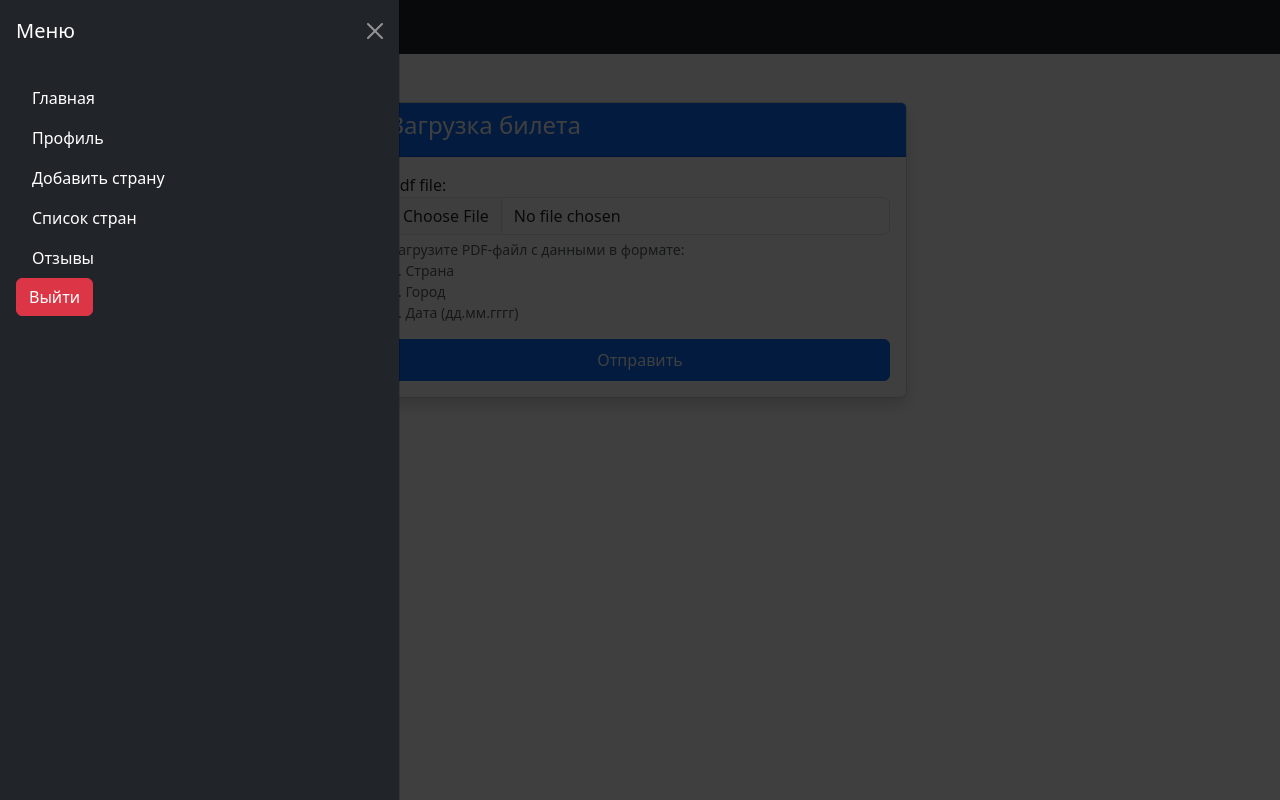
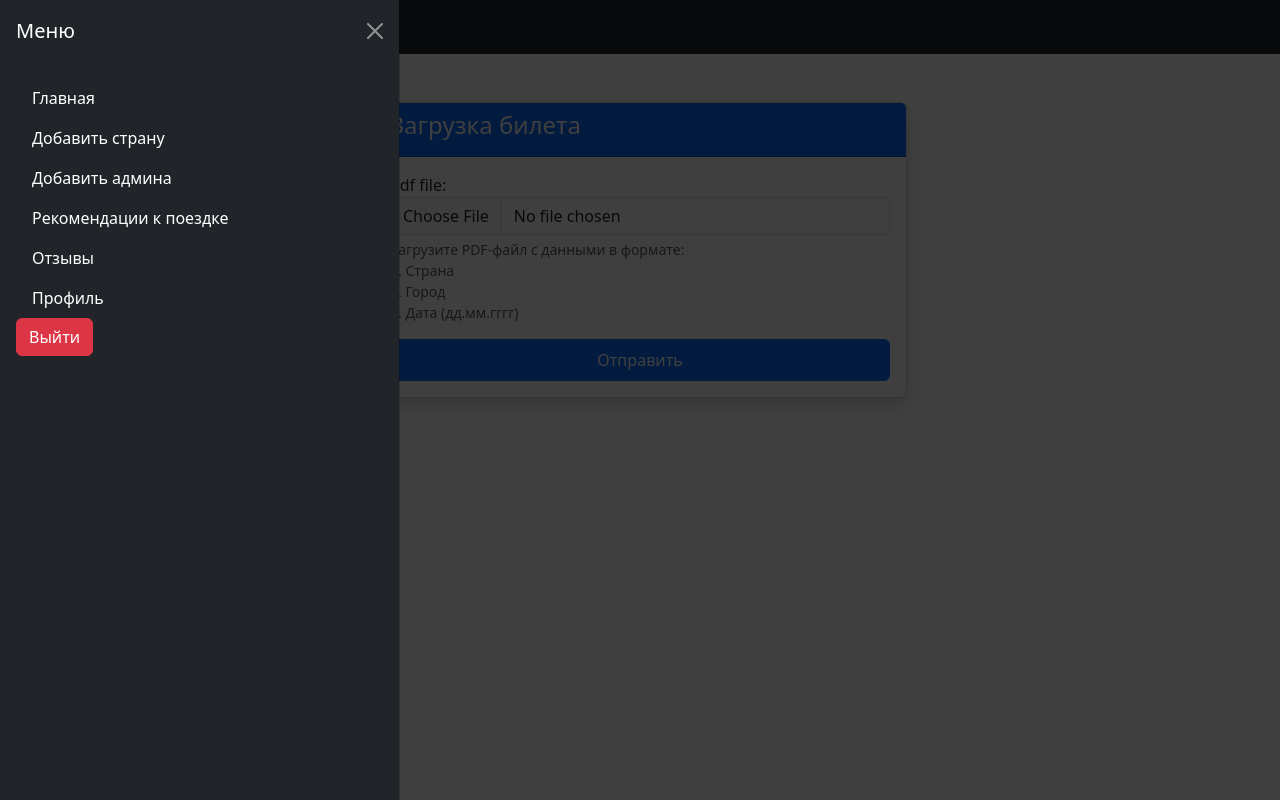
Before and after one commit to uzallar/Forecast-friend, a Django app: page /add_ticket/ in a window 1280 px wide, after a click on "☰ Меню". Run offline with Django 5.2, Linux system fonts and the light colour scheme; a user stored in the database is signed in.

Commit message:
норм менюшка, страница главно+ая пока не работает потому что дэшборда нет

```diff
--- a/forecast_friend/core/templates/base.html
+++ b/forecast_friend/core/templates/base.html
@@ -1,14 +1,11 @@
-<!-- templates/base.html -->
 <!DOCTYPE html>
 <html lang="en">
+
 <head>
   <meta charset="UTF-8" />
   <title>Мой сайт</title>
   <!-- Bootstrap CSS -->
-    <link
-      href="https://cdn.jsdelivr.net/npm/bootstrap@5.3.2/dist/css/bootstrap.min.css"
-      rel="stylesheet"
-    />
+  <link href="https://cdn.jsdelivr.net/npm/bootstrap@5.3.2/dist/css/bootstrap.min.css" rel="stylesheet" />
   <style>
     body {
       overflow-x: hidden;
@@ -22,20 +19,12 @@
 <div aria-live="polite" aria-atomic="true" class="position-relative">
   <div class="toast-container position-fixed top-0 end-0 p-3">
     {% for message in messages %}
-      <div
-        class="toast align-items-center bg-warning text-dark border-0"
-        role="alert"
-        aria-live="assertive"
-        aria-atomic="true"
-      >
+    <div class="toast align-items-center bg-warning text-dark border-0" role="alert" aria-live="assertive"
+      aria-atomic="true">
       <div class="d-flex">
         <div class="toast-body">{{ message }}</div>
-          <button
-            type="button"
-            class="btn-close btn-close-white me-2 m-auto"
-            data-bs-dismiss="toast"
-            aria-label="Закрыть"
-          ></button>
+        <button type="button" class="btn-close btn-close-white me-2 m-auto" data-bs-dismiss="toast"
+          aria-label="Закрыть"></button>
       </div>
     </div>
     {% endfor %}
@@ -57,64 +46,43 @@
   <!-- Кнопка открытия меню -->
   <nav class="navbar navbar-dark bg-dark">
     <div class="container-fluid">
-        <button
-          class="btn btn-outline-light"
-          type="button"
-          data-bs-toggle="offcanvas"
-          data-bs-target="#sidebarMenu"
-          aria-controls="sidebarMenu"
-        >
+      <button class="btn btn-outline-light" type="button" data-bs-toggle="offcanvas" data-bs-target="#sidebarMenu"
+        aria-controls="sidebarMenu">
         ☰ Меню
       </button>
     </div>
   </nav>
 
   <!-- Боковое меню -->
-    <div
-      class="offcanvas offcanvas-start bg-dark text-white"
-      tabindex="-1"
-      id="sidebarMenu"
-      aria-labelledby="sidebarMenuLabel"
-    >
+  <div class="offcanvas offcanvas-start bg-dark text-white" tabindex="-1" id="sidebarMenu"
+    aria-labelledby="sidebarMenuLabel">
     <div class="offcanvas-header">
       <h5 class="offcanvas-title" id="sidebarMenuLabel">Меню</h5>
-        <button
-          type="button"
-          class="btn-close btn-close-white"
-          data-bs-dismiss="offcanvas"
-          aria-label="Закрыть"
-        ></button>
+      <button type="button" class="btn-close btn-close-white" data-bs-dismiss="offcanvas" aria-label="Закрыть"></button>
     </div>
     <div class="offcanvas-body">
       <ul class="nav flex-column">
+
+        {% if user.is_authenticated %}
+        {% if user.is_staff %}
+        <!-- Пункты меню для админов -->
         <li class="nav-item">
-            <a class="nav-link text-white" href="{% url 'add_ticket' %}"
-              >Главная</a
-            >
+          <a class="nav-link text-white" href="{% url 'travel_recommendations' %}">Главная</a>
         </li>
         <li class="nav-item">
-            <a class="nav-link text-white" href="{% url 'profile' %}"
-              >Профиль</a
-            >
+          <a class="nav-link text-white" href="{% url 'add_country' %}">Добавить страну</a>
         </li>
         <li class="nav-item">
-            {% if user.is_authenticated %} {% if user.is_staff %}
-            <a class="nav-link text-white" href="{% url 'add_country' %}"
-              >Добавить страну</a
-            >
-            <a class="nav-link text-white" href="{% url 'country_list' %}"
-              >Список стран</a
-            >
-            {% else %}
-            <a class="nav-link text-white" href="{% url 'country_list' %}"
-              >Список стран</a
-            >
-            {% endif %} {% endif %}
+          <a class="nav-link text-white" href="{% url 'add_admin' %}">Добавить админа</a>
         </li>
         <li class="nav-item">
-            <a class="nav-link text-white" href="{% url 'review_page' %}"
-              >Отзывы</a
-            >
+          <a class="nav-link text-white" href="{% url 'add_ticket' %}">Рекомендации к поездке</a>
+        </li>
+        <li class="nav-item">
+          <a class="nav-link text-white" href="{% url 'review_page' %}">Отзывы</a>
+        </li>
+        <li class="nav-item">
+          <a class="nav-link text-white" href="{% url 'profile' %}">Профиль</a>
         </li>
         <li class="nav-item">
           <form action="{% url 'logout' %}" method="post">
@@ -122,6 +90,36 @@
             <button type="submit" class="btn btn-danger">Выйти</button>
           </form>
         </li>
+        {% else %}
+        <!-- пункты меню для обычных пользователей -->
+        <li class="nav-item">
+          <a class="nav-link text-white" href="{% url 'travel_recommendations' %}">Главная</a>
+        </li>
+        <li class="nav-item">
+          <a class="nav-link text-white" href="{% url 'add_ticket' %}">Рекомендации к поездке</a>
+        </li>
+        <li class="nav-item">
+          <a class="nav-link text-white" href="{% url 'review_page' %}">Отзывы</a>
+        </li>
+        <li class="nav-item">
+          <a class="nav-link text-white" href="{% url 'profile' %}">Профиль</a>
+        </li>
+        <li class="nav-item">
+          <form action="{% url 'logout' %}" method="post">
+            {% csrf_token %}
+            <button type="submit" class="btn btn-danger">Выйти</button>
+          </form>
+        </li>
+        {% endif %}
+        {% else %}
+        <!-- Пункты меню для неавторизованных пользователей -->
+        <li class="nav-item">
+          <a class="nav-link text-white" href="{% url 'login' %}">Войти</a>
+        </li>
+        <li class="nav-item">
+          <a class="nav-link text-white" href="{% url 'register' %}">Регистрация</a>
+        </li>
+        {% endif %}
       </ul>
     </div>
   </div>
@@ -132,4 +130,5 @@
   <!-- Bootstrap JS -->
   <script src="https://cdn.jsdelivr.net/npm/bootstrap@5.3.2/dist/js/bootstrap.bundle.min.js"></script>
 </body>
+
 </html>
--- a/forecast_friend/core/views.py
+++ b/forecast_friend/core/views.py
@@ -140,3 +140,11 @@ def delete_review(request, review_id):
     review = Review.objects.get(id=review_id)
     review.delete()
     return redirect('review_page')
+
+def travel_recommendations(request):
+    # Здесь будет логика для рекомендаций по поездке
+    return render(request, 'core/travel_recommendations.html')
+
+def add_admin(request):
+    # Здесь будет логика для рекомендаций по поездке
+    return render(request, 'core/add_admin.html')
--- a/forecast_friend/forecast_friend/urls.py
+++ b/forecast_friend/forecast_friend/urls.py
@@ -28,8 +28,6 @@ urlpatterns = [
     path('login/', auth_views.LoginView.as_view(template_name='registration/login.html'), name='login'),
     path('logout/', auth_views.LogoutView.as_view(), name='logout'),
     path('register/', register, name='register'),
-    path('reviews/', review_page, name='review_page'),
-    path('reviews/delete/<int:review_id>/', delete_review, name='delete_review'),
 
 
     # Ваши URL
@@ -40,4 +38,8 @@ urlpatterns = [
     path('weather/', weather_view, name='weather'),
     path('add_ticket/', add_ticket_view, name='add_ticket'),
     path('ticket/<int:pk>/', ticket_detail_view, name='ticket_detail'),
+     path('recommendations/', travel_recommendations, name='travel_recommendations'),
+    path('admin/', add_admin, name='add_admin'),
+    path('reviews/', review_page, name='review_page'),
+    path('reviews/delete/<int:review_id>/', delete_review, name='delete_review'),
 ]
```
Also changed, not shown: forecast_friend/db.sqlite3. Lines whose indentation alone changed are shown as unchanged.
